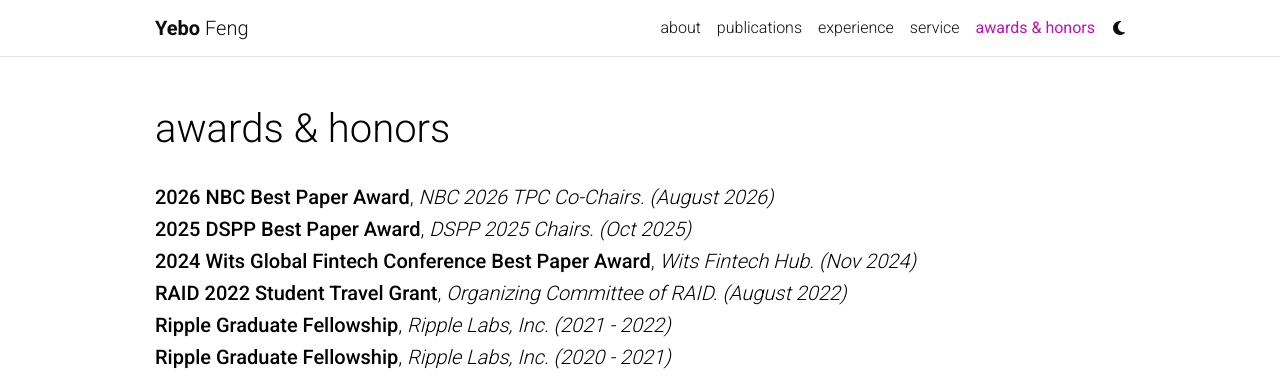
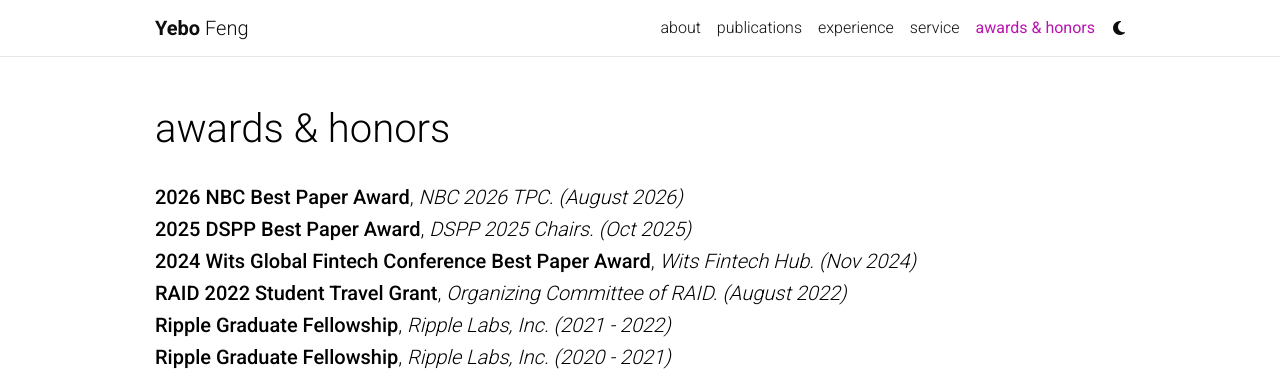
Before and after one commit to yebof/yebof.github.io, a Jekyll site: the page built from _pages/awards.md, in a window 1280 px wide. Shown: the top 378 px of the page. Built offline with Jekyll 4.4.1, drawn with Linux system fonts in a browser that asks for light colours; comment, search, counter and statistics services are not loaded; a style sheet for code colours, icons or effects is not loaded.

Commit message:
docs(awards): Update NBC awarder label
Shorten the awarder attribution for the 2026 NBC Best Paper Award to NBC 2026 TPC.

Co-Authored-By: Codex <noreply@openai.com>

```diff
--- a/_pages/awards.md
+++ b/_pages/awards.md
@@ -7,7 +7,7 @@ nav: true
 nav_order: 4
 ---
 
-##### **2026 NBC Best Paper Award**, _NBC 2026 TPC Co-Chairs. (August 2026)_
+##### **2026 NBC Best Paper Award**, _NBC 2026 TPC. (August 2026)_
 
 ##### **2025 DSPP Best Paper Award**, _DSPP 2025 Chairs. (Oct 2025)_
 
```
